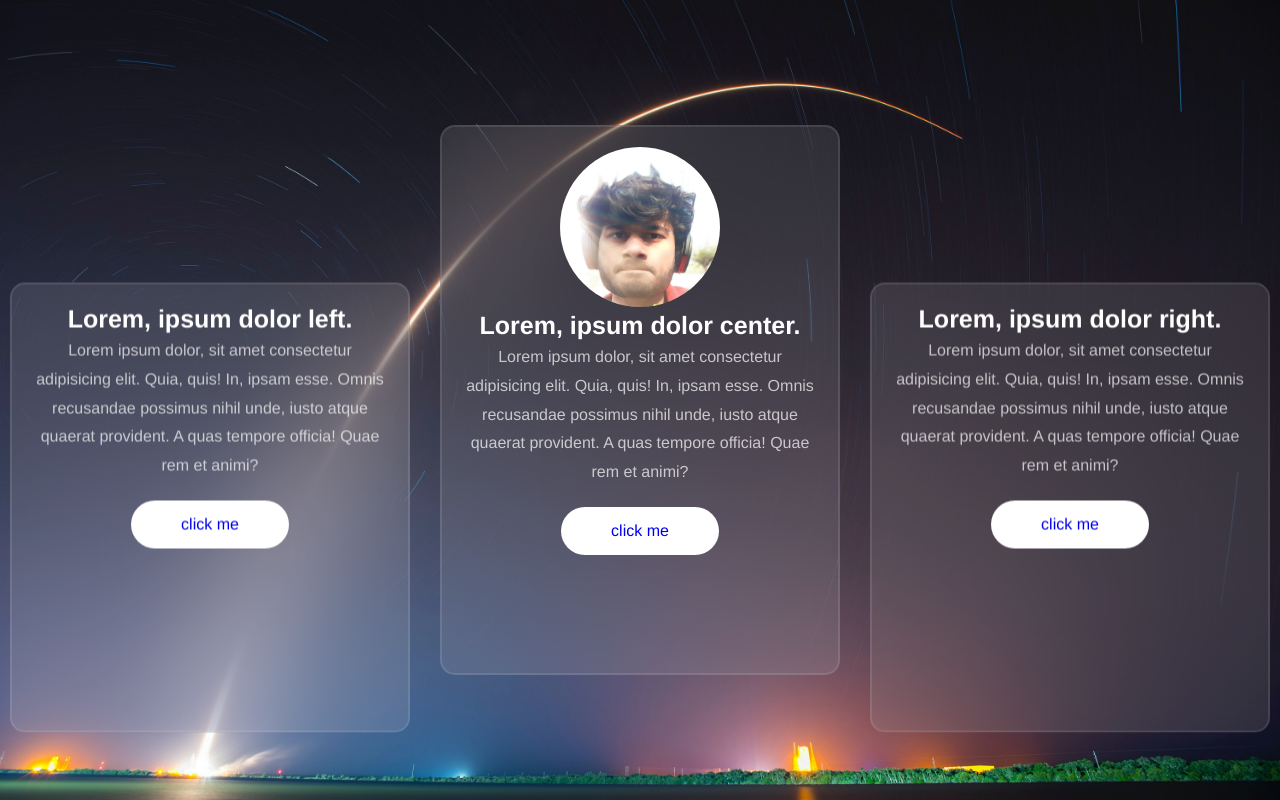
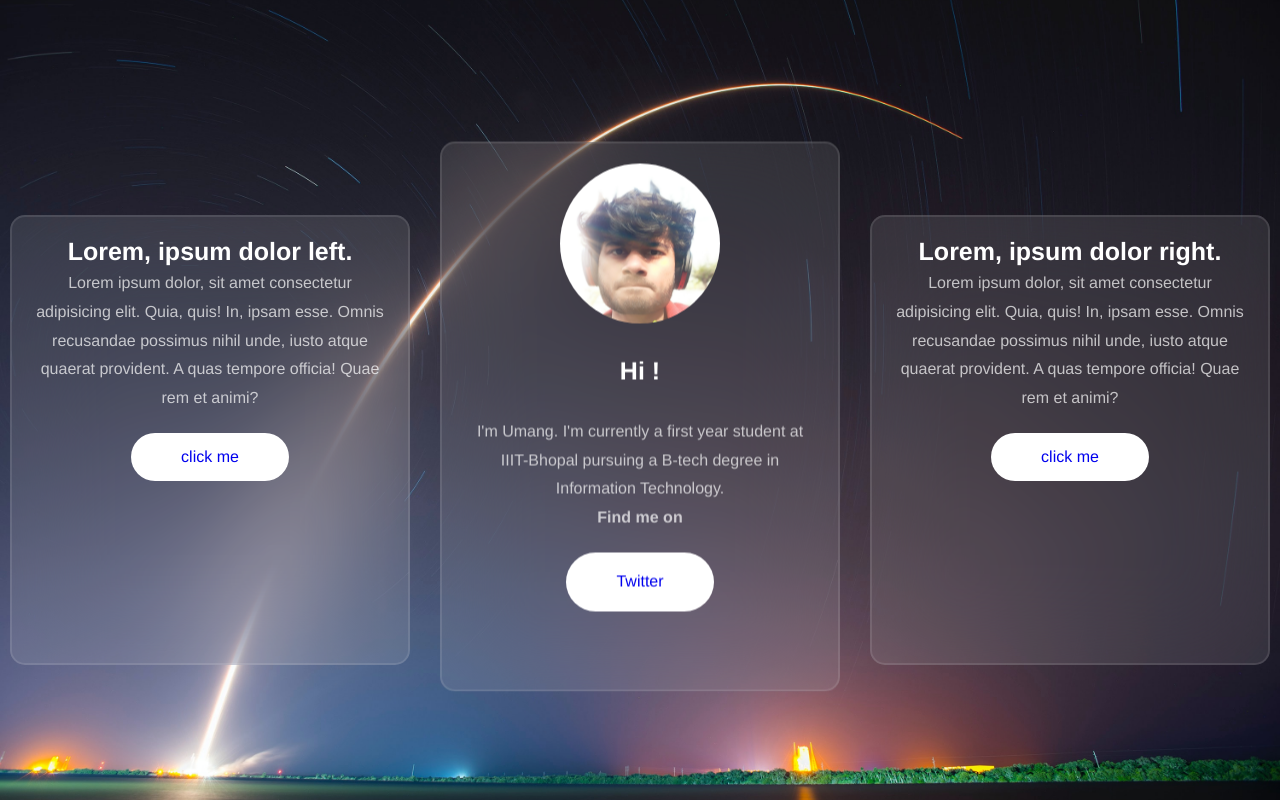
Before and after one commit to umgbhalla/umgbhalla.github.io, a plain HTML site: page index.html in a window 1280 px wide. Drawn offline with Linux system fonts and the light colour scheme.

Commit message:
adding content

```diff
--- a/index.html
+++ b/index.html
@@ -31,12 +31,14 @@
             <div class="box" id="center">
                 <div class="img-area"><img src="images/image2.jpg" alt="profile photo"></div>
                 <h2>
-                    Lorem, ipsum dolor center.
+                    <br>
+                    <b> Hi ! </b>
                 </h2>
-                <p>Lorem ipsum dolor, sit amet consectetur adipisicing elit. Quia, quis! In, ipsam esse. Omnis
-                    recusandae possimus nihil unde, iusto atque quaerat provident. A quas tempore officia! Quae rem et
-                    animi?</p>
-                <a href="#">click me</a>
+                <p>
+                    <br>I'm Umang. I'm currently a first year student at IIIT-Bhopal pursuing
+                    a B-tech degree in Information Technology.<br> <b> Find me on </b>
+                    <br>
+                    <a href="https://twitter.com/umgbhalla" target="_blank">Twitter</a>
 
             </div>
             <div class="box" id="side">
--- a/styles/style.css
+++ b/styles/style.css
@@ -82,9 +82,14 @@
   transition-duration: 500ms;
 } */
 
-.wrapper .box:hover {
-  transform: translateY(-5%);
+#center {
+  transform: translateY(3%);
 }
+
+#center:hover {
+  transform: translateY(-1%);
+}
+
 .wrapper .box:hover::before {
   left: 150%;
 }
@@ -102,10 +107,10 @@
 }
 
 #side {
-  transform: translateY(35%);
+  transform: translateY(20%);
 }
 #side:hover{
-  transform: translateY(30%);
+  transform: translateY(16%);
 }
 /*
 testing again  */
```
